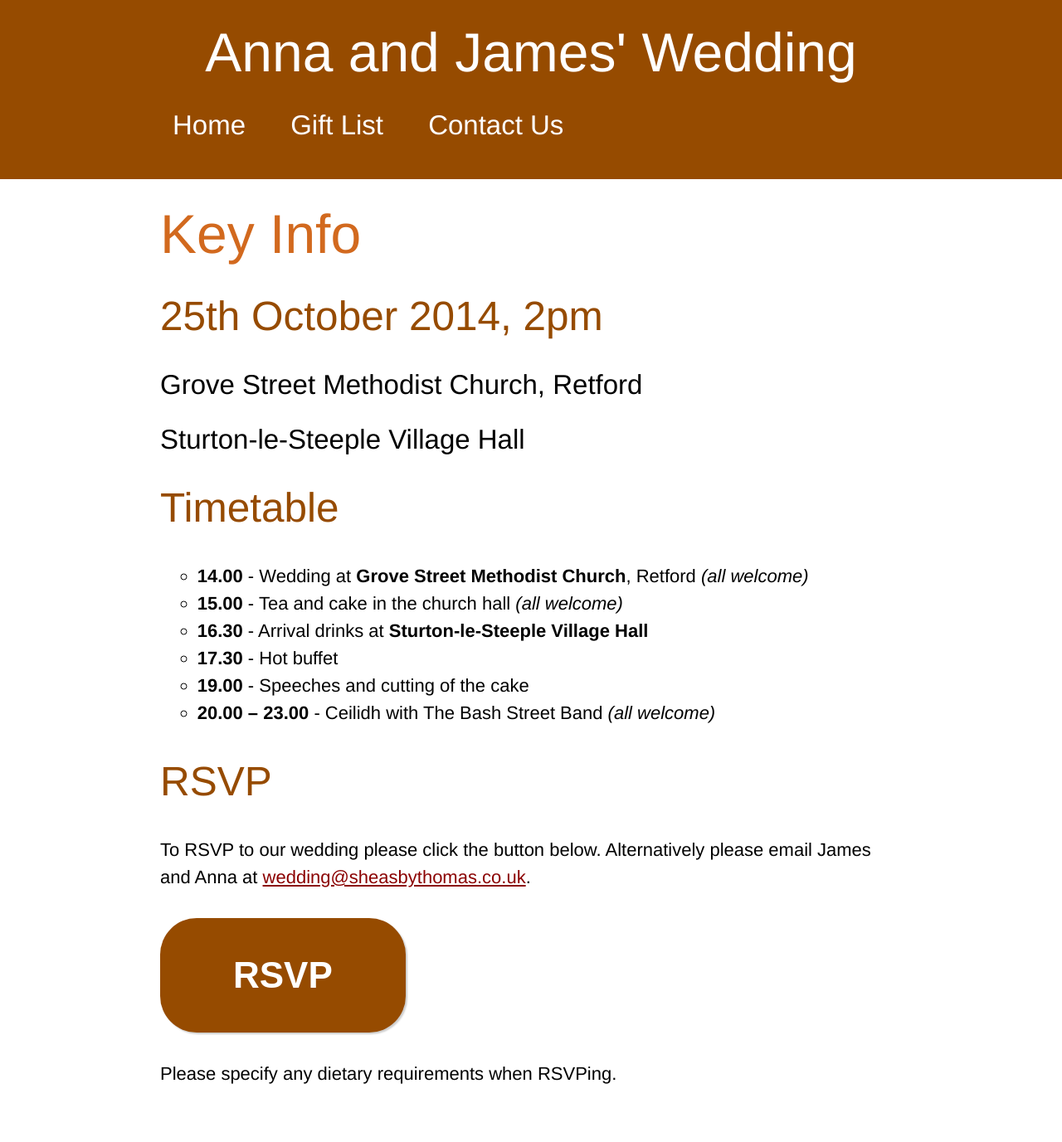
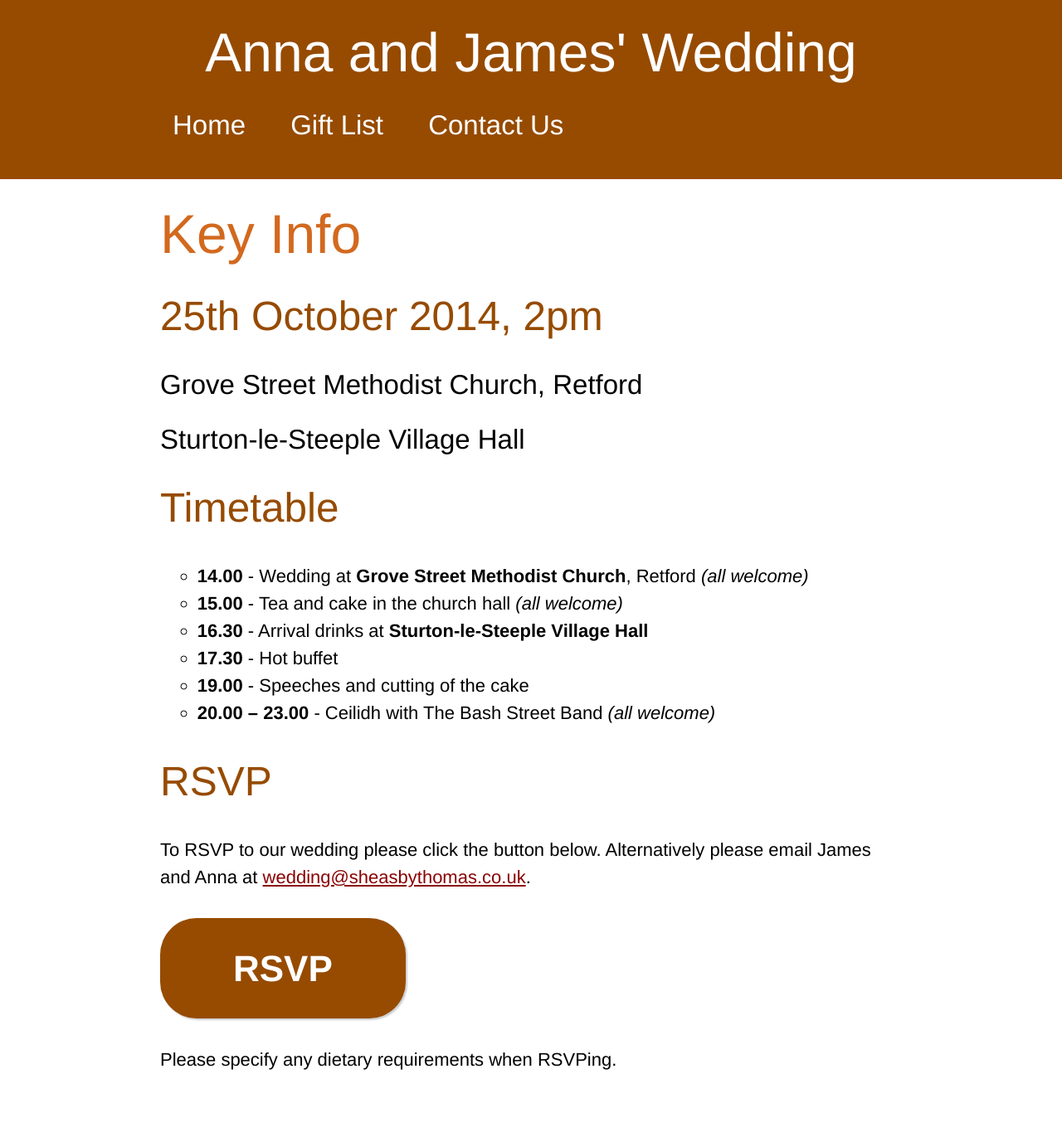
Before and after one commit to rightsaidjames/wedding, a Jekyll site: the page built from index.md, in a window 1280 px wide. Shown: the whole page at 83% size. Built offline with Jekyll 4.4.1, drawn with Linux system fonts in a browser that asks for light colours; Markdown is read by kramdown in place of the engine named in the settings.

Commit message:
Refactored CTA buttons and accompanying CSS

```diff
--- a/_config.yml
+++ b/_config.yml
@@ -1,4 +1,4 @@
 name: Anna and James' Wedding
-markdown: redcarpet
+markdown: kramdown
 highlighter: pygments
 baseurl: ""
--- a/css/style.css
+++ b/css/style.css
@@ -37,9 +37,7 @@ a:hover, a:visited {
     color: rgb(150,75,0);
 }
 
-
-    strong { font-weight: bolder; }
-
+strong { font-weight: bolder; }
 
 header nav {
     margin: 0;
@@ -65,21 +63,21 @@ header nav ul li a:hover, header nav ul li a:visited {
 }
 
 
-
-.rsvp-button, .giftlist-button {
+a.cta-button {
     border: none;
     border-radius: 1em;
     box-shadow: 2px 2px 2px rgba(0,0,0,0.2);
-    display: block;
+    display: inline-block;
     font-size: 2em;
     padding: 1em 2em;
     width: auto;
     color: white;
     background: rgb(150,75,0);
+    text-decoration: none;
+    font-weight: bolder;
 }
 
-.rsvp-button a, .giftlist-button a {
-    text-decoration: none;
-    font-weight: bolder;
+a.cta-button:hover {
     color: white;
+    text-decoration: underline;
 }
--- a/index.md
+++ b/index.md
@@ -22,6 +22,6 @@ title: Key Info
 
 To RSVP to our wedding please click the button below. Alternatively please email James and Anna at [wedding@sheasbythomas.co.uk](mailto:wedding@sheasbythomas.co.uk).
 
-<button name ="RSVP" class="rsvp-button" type="button"><a href="https://docs.google.com/forms/d/1TtBcK140dAYMCQHyxWdsATsGpH5PXzilo1uBaXNuAd4/viewform" target="_blank">RSVP</a></button>
+<a href="https://docs.google.com/forms/d/1TtBcK140dAYMCQHyxWdsATsGpH5PXzilo1uBaXNuAd4/viewform" target="_blank" class="cta-button">RSVP</a>
 
 Please specify any dietary requirements when RSVPing.
```
Also changed, not shown: giftlist.md (+1 -1 lines).
